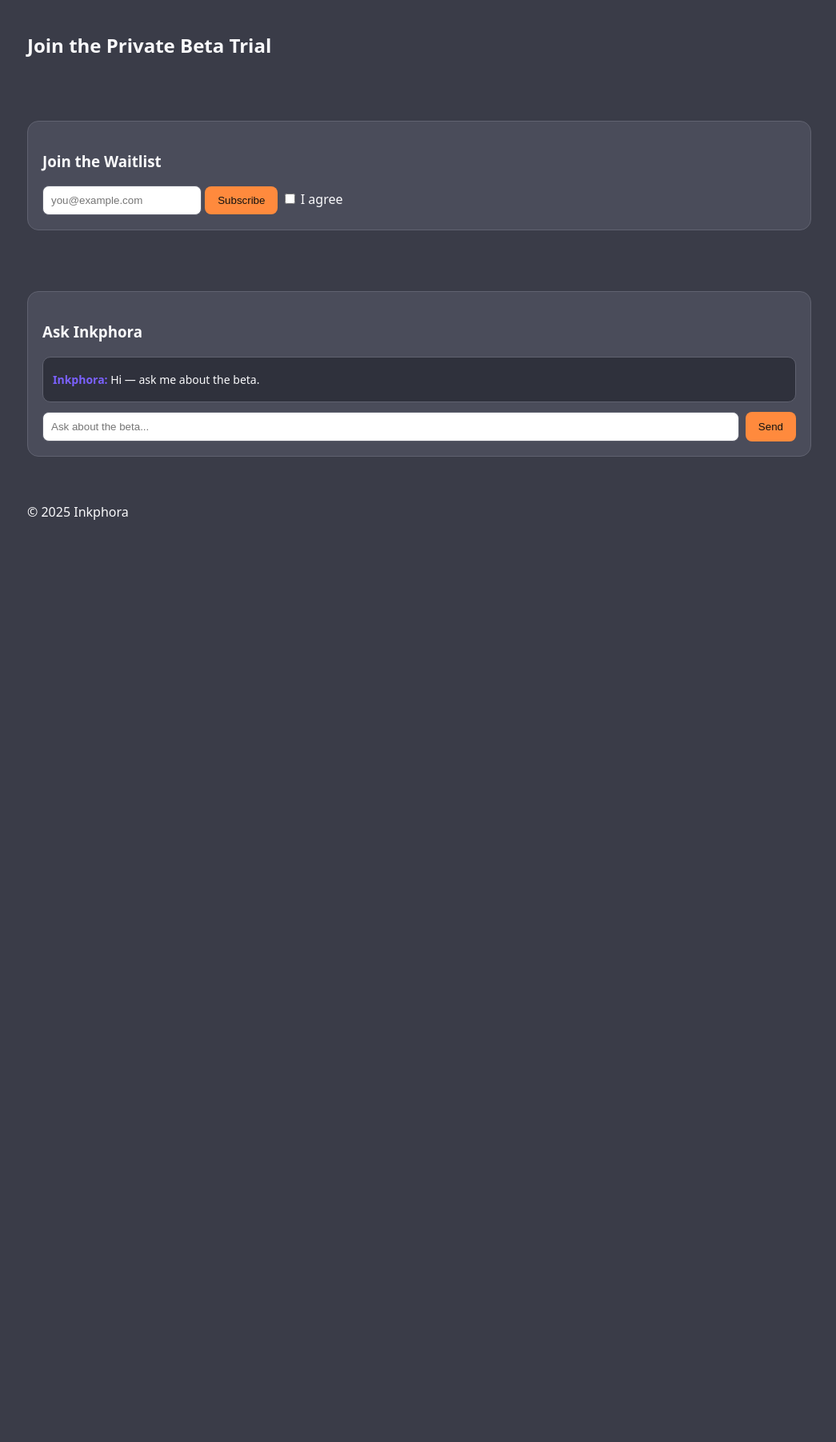
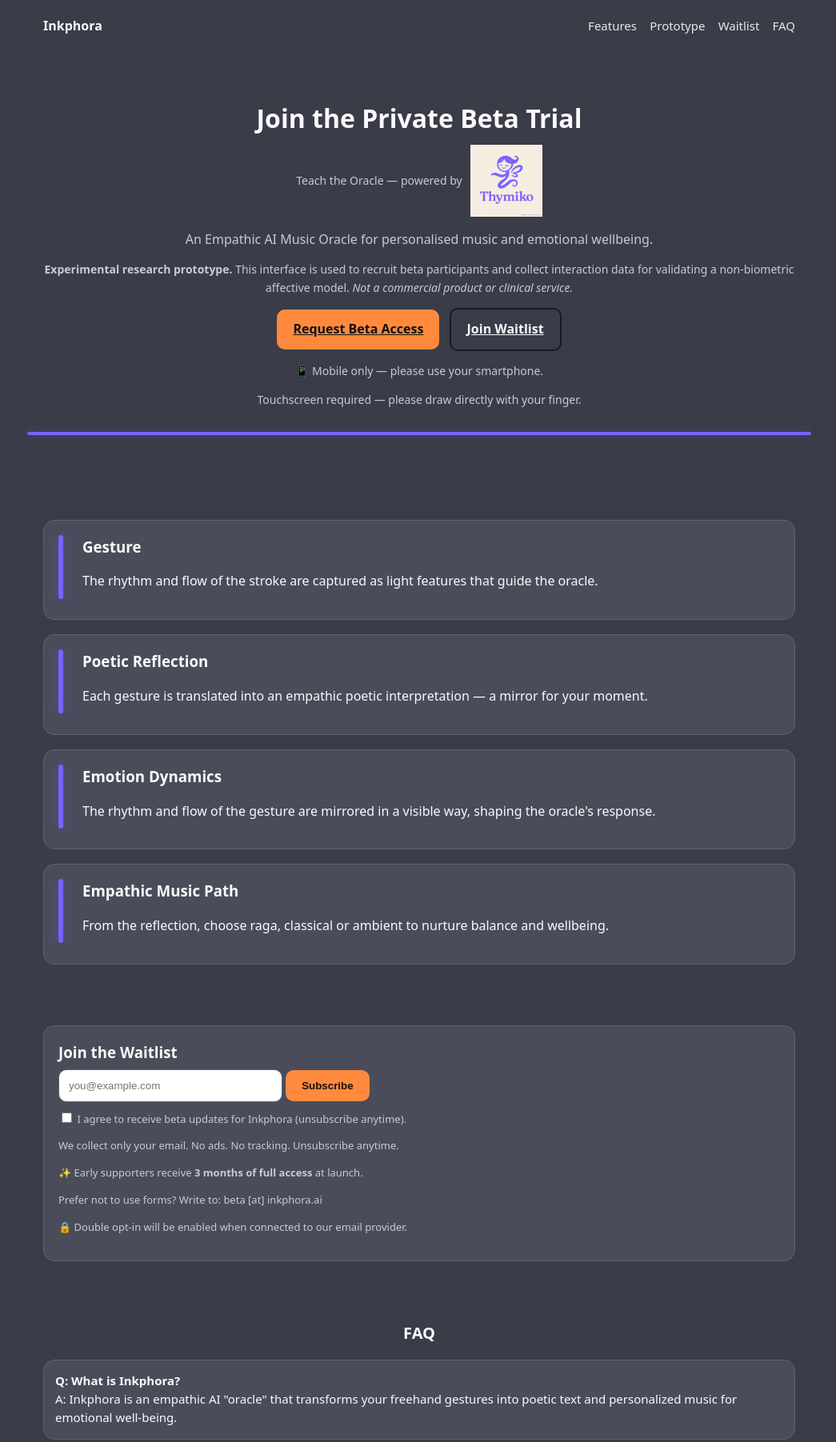
Before and after one commit to Miren-977/Inkphora-beta-site-, a website: page index.html in a window 1280 px wide. Shown: the top 1803 px of the page at 80% size, without its empty margins (116-1161 px from the left). Before the commit the page ends 800 px from the top, so only its background shows below. Drawn offline with Linux system fonts and the light colour scheme.

Commit message:
Update index.html

```diff
--- a/index.html
+++ b/index.html
@@ -4,201 +4,108 @@
   <meta charset="utf-8" />
   <meta name="viewport" content="width=device-width, initial-scale=1" />
   <title>Inkphora — Empathic AI Music Oracle</title>
-
-  <meta name="description" content="Join Inkphora's private beta." />
+  <meta name="description" content="Join Inkphora's private beta. Draw with your finger, receive a poetic reflection, then unlock a personalised music path. Prototype: Thymiko." />
   <meta property="og:title" content="Inkphora — Empathic AI Music Oracle" />
+  <meta property="og:description" content="Join the private beta. Teach the Oracle — powered by Thymiko." />
   <meta property="og:type" content="website" />
   <meta property="og:image" content="/assets/inkphora-logo-v10.png" />
+  <link rel="icon" href="/favicon-v10.ico" sizes="any">
+  <link rel="icon" type="image/png" href="/favicon-v10.png" sizes="512x512">
+  <link rel="apple-touch-icon" href="/favicon-v10.png">
+  <link rel="stylesheet" href="style.css">
+</head>
+<body>
+  <header class="wrap">
+    <div class="brand"><span>Inkphora</span></div>
+    <nav>
+      <a href="#features">Features</a>
+      <a href="#prototype">Prototype</a>
+      <a href="#waitlist">Waitlist</a>
+      <a href="#faq">FAQ</a>
+    </nav>
+  </header>
 
-  <link rel="icon" href="/favicon-v10.ico">
-  <link rel="icon" type="image/png" href="/favicon-v10.png">
+  <main class="wrap hero">
+    <h1>Join the Private Beta Trial</h1>
+    <div class="powered">
+      <span>Teach the Oracle — powered by</span>
+      <img src="/assets/thymiko-logo-v10.png" alt="Thymiko logo" />
+    </div>
+    <p class="sub">An Empathic AI Music Oracle for personalised music and emotional wellbeing.</p>
 
-  <style>
-    :root{
-      --bg:#3A3C48; --fg:#FAFAFC; --muted:#C8CAD8;
-      --card:#4A4C5A; --border:#606270;
-      --highlight:#7B61FF; --accent:#FF8A3D;
-    }
+      <!-- AI Nation / Research disclaimer -->
+  <p class="note">
+    <strong>Experimental research prototype.</strong>
+    This interface is used to recruit beta participants and collect interaction data for validating a non-biometric affective model.
+    <em>Not a commercial product or clinical service.</em>
+  </p>
 
-    body{
-      margin:0;
-      font-family:system-ui,-apple-system,Segoe UI,Roboto,Arial,sans-serif;
-      background:var(--bg);
-      color:var(--fg);
-    }
+    <div class="actions">
+      <a class="btn btn-primary" href="#waitlist">Request Beta Access</a>
+      <a class="btn btn-secondary" href="#waitlist">Join Waitlist</a>
+    </div>
 
-    .wrap{max-width:980px;margin:0 auto;padding:20px}
-    .card{background:var(--card);border:1px solid var(--border);border-radius:14px;padding:18px;margin:18px 0}
-    .btn{padding:10px 16px;border-radius:8px;border:none;cursor:pointer}
-    .btn-primary{background:var(--accent);color:#111}
+    <p class="note">📱 Mobile only — please use your smartphone.</p>
+<p class="note">Touchscreen required — please draw directly with your finger.</p>
+<div class="divider"></div>
 
-    input[type=email]{
-      padding:10px;border-radius:8px;border:1px solid var(--border);
-      background:#fff;color:#111;
-    }
+  </main>
 
-    #error{color:#ffb4a6;display:none}
-    #ok{color:#adffb4;display:none}
-
-    /* ================= RAG CHAT ================= */
-
-    .rag-box{
-      max-height:260px;
-      overflow-y:auto;
-      background:#2f313c;
-      padding:12px;
-      border-radius:10px;
-      border:1px solid var(--border);
-      margin-bottom:12px;
-      font-size:14px;
-    }
-
-    .rag-msg{margin:6px 0}
-    .rag-role{font-weight:600;color:var(--highlight)}
-
-    .rag-input-row{
-      display:flex;
-      gap:8px;
-    }
-
-    .rag-input-row input{
-      flex:1;
-      padding:10px;
-      border-radius:8px;
-      border:1px solid var(--border);
-      background:#fff;
-      color:#111;
-    }
-
-  </style>
-</head>
-
-<body>
-
-  <section class="wrap">
-    <h1>Join the Private Beta Trial</h1>
+  <section class="wrap" id="features">
+    <div class="card"><div class="row"><div class="iconbar"></div><div><h3>Gesture</h3><p>The rhythm and flow of the stroke are captured as light features that guide the oracle.</p></div></div></div>
+    <div class="card"><div class="row"><div class="iconbar"></div><div><h3>Poetic Reflection</h3><p>Each gesture is translated into an empathic poetic interpretation — a mirror for your moment.</p></div></div></div>
+    <div class="card"><div class="row"><div class="iconbar"></div><div><h3>Emotion Dynamics</h3><p>The rhythm and flow of the gesture are mirrored in a visible way, shaping the oracle's response.</p></div></div></div>
+    <div class="card"><div class="row"><div class="iconbar"></div><div><h3>Empathic Music Path</h3><p>From the reflection, choose raga, classical or ambient to nurture balance and wellbeing.</p></div></div></div>
   </section>
 
   <section class="wrap" id="waitlist">
     <div class="card">
       <h3>Join the Waitlist</h3>
 
-      <form id="beta-form">
+      <!-- Form UI (usa Netlify Function; niente invio pagina) -->
+      <form id="beta-form" autocomplete="on">
         <input type="email" name="email" placeholder="you@example.com" required>
         <button type="submit" class="btn btn-primary" id="submitBtn">Subscribe</button>
-        <input type="checkbox" name="consent" required> I agree
+        <p class="consent">
+          <label><input type="checkbox" name="consent" required> I agree to receive beta updates for Inkphora (unsubscribe anytime).</label>
+        </p>
+        <!-- honeypot -->
+        <input type="text" name="hp" style="display:none" tabindex="-1" autocomplete="off">
       </form>
 
       <p id="ok">Thanks! Redirecting…</p>
-      <p id="error">Connection error.</p>
+      <p id="error">Connection error. Please try again later.</p>
+
+      <p class="consent">We collect only your email. No ads. No tracking. Unsubscribe anytime.</p>
+      <p class="consent">✨ Early supporters receive <strong>3 months of full access</strong> at launch.</p>
+      <p class="consent">Prefer not to use forms? Write to: <span>beta [at] inkphora.ai</span></p>
+      <p class="consent">🔒 Double opt-in will be enabled when connected to our email provider.</p>
     </div>
   </section>
 
-  <!-- ================= RAG CHAT ================= -->
-  <section class="wrap" id="ask">
-    <div class="card">
-      <h3>Ask Inkphora</h3>
-      <div id="ragChatBox" class="rag-box"></div>
-      <div class="rag-input-row">
-        <input id="ragInput" type="text" placeholder="Ask about the beta..." />
-        <button id="ragSendBtn" class="btn btn-primary">Send</button>
-      </div>
-    </div>
+  <section class="wrap" id="faq">
+    <h2>FAQ</h2>
+    <div class="card"><strong>Q: What is Inkphora?</strong><br>
+      A: Inkphora is an empathic AI "oracle" that transforms your freehand gestures into poetic text and personalized music for emotional well-being.</div>
+    <div class="card"><strong>Q: What is the Thymiko prototype?</strong><br>
+      A: Thymiko is our first beta prototype — a touch-based sketchpad that interprets simple strokes and returns reflective text and music suggestions.</div>
+    <div class="card"><strong>Q: What does "beta trial" mean?</strong><br>
+      A: Early access while we are still developing. Features may change, and your feedback helps us improve.</div>
+    <div class="card"><strong>Q: Do I have to pay?</strong><br>
+      A: No. The beta trial is free, and those who join will later receive at least 3 months free access.</div>
+    <div class="card"><strong>Q: Is my email safe?</strong><br>
+      A: Yes. We only collect your email for beta access and updates. No ads, no tracking, and you can unsubscribe anytime.</div>
   </section>
 
-  <footer class="wrap">
-    © 2025 Inkphora
+  <footer>
+    © 2025 Inkphora • Prototype: Thymiko • <a href="/privacy.html">Privacy</a>
+    <div class="logos">
+      <img src="/assets/inkphora-logo-v10.png" alt="Inkphora logo small" />
+      <span>•</span>
+      <img src="/assets/thymiko-logo-v10.png" alt="Thymiko logo small" />
+    </div>
   </footer>
 
-  <script>
-    (function () {
-
-      /* ================= WAITLIST ================= */
-
-      const form = document.getElementById('beta-form');
-      const ok = document.getElementById('ok');
-      const err = document.getElementById('error');
-      const submitBtn = document.getElementById('submitBtn');
-
-      form.addEventListener('submit', async (e) => {
-        e.preventDefault();
-        err.style.display = 'none';
-        ok.style.display = 'none';
-        submitBtn.disabled = true;
-
-        const fd = new FormData(form);
-        const payload = {
-          email: String(fd.get('email') || '').trim(),
-          consent: !!fd.get('consent')
-        };
-
-        try {
-          await fetch('/.netlify/functions/subscribe', {
-            method: 'POST',
-            headers: { 'Content-Type': 'application/json' },
-            body: JSON.stringify(payload)
-          });
-
-          ok.style.display = 'block';
-          setTimeout(() => {
-            window.location.href = '/thank-you.html';
-          }, 600);
-
-        } catch {
-          err.style.display = 'block';
-          submitBtn.disabled = false;
-        }
-      });
-
-      /* ================= RAG CHAT ================= */
-
-      const box = document.getElementById("ragChatBox");
-      const input = document.getElementById("ragInput");
-      const sendBtnRag = document.getElementById("ragSendBtn");
-
-      function addMsg(role, text) {
-        const p = document.createElement("p");
-        p.className = "rag-msg";
-        p.innerHTML = `<span class="rag-role">${role}:</span> ${text}`;
-        box.appendChild(p);
-        box.scrollTop = box.scrollHeight;
-      }
-
-      async function sendMessage() {
-        const q = input.value.trim();
-        if (!q) return;
-
-        addMsg("You", q);
-        input.value = "";
-        sendBtnRag.disabled = true;
-
-        try {
-          const res = await fetch("/.netlify/functions/rag", {
-            method: "POST",
-            headers: { "Content-Type": "application/json" },
-            body: JSON.stringify({ question: q })
-          });
-
-          const data = await res.json();
-          addMsg("Inkphora", data.answer || "No answer.");
-
-        } catch {
-          addMsg("Inkphora", "Error. Please try again.");
-        } finally {
-          sendBtnRag.disabled = false;
-          input.focus();
-        }
-      }
-
-      sendBtnRag.addEventListener("click", sendMessage);
-      input.addEventListener("keydown", e => {
-        if (e.key === "Enter") sendMessage();
-      });
-
-      addMsg("Inkphora", "Hi — ask me about the beta.");
-
-    })();
-  </script>
-
+  <script src="script.js"></script>
 </body>
 </html>
```
